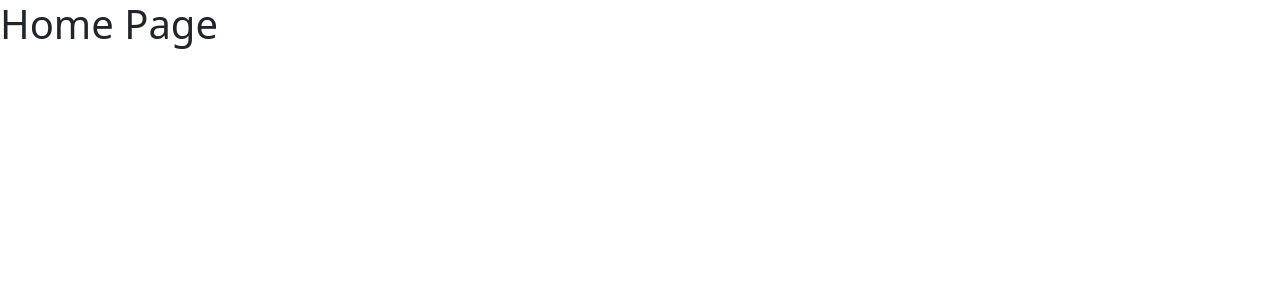
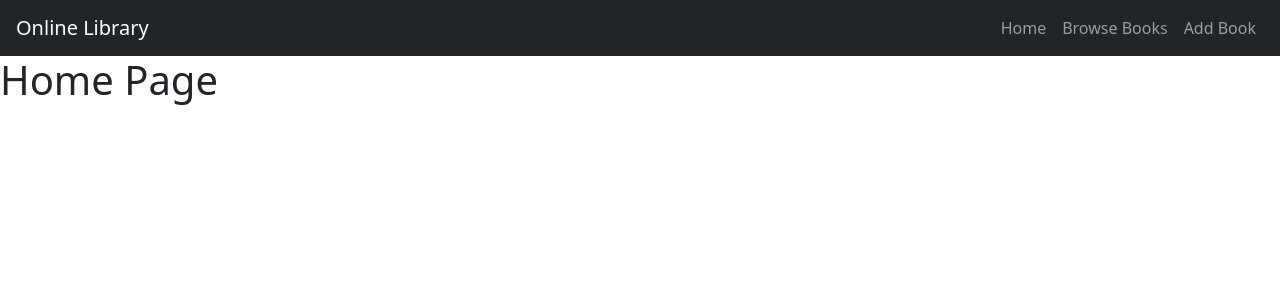
Before and after one commit to TriptiThakur2003/onlineLibrary, a React (Vite) app: page / in a window 1280 px wide. Shown: the top 300 px of the page. Built offline with nearby package versions, Linux system fonts and the light colour scheme.

Commit message:
Added navigation bar with Home, Browse Books and Add Book links

```diff
--- a/src/components/Navbar.jsx
+++ b/src/components/Navbar.jsx
@@ -1,6 +1,36 @@
-// src/pages/Home.jsx
-function Home() {
-  return <h1>Home Page</h1>
+// src/components/Navbar.jsx
+import { Link } from 'react-router-dom'
+
+function Navbar() {
+  return (
+    <nav className="navbar navbar-expand-lg navbar-dark bg-dark px-3">
+      <Link className="navbar-brand" to="/">
+        Online Library
+      </Link>
+
+      <div className="collapse navbar-collapse">
+        <ul className="navbar-nav ms-auto">
+          <li className="nav-item">
+            <Link className="nav-link" to="/">
+              Home
+            </Link>
+          </li>
+
+          <li className="nav-item">
+            <Link className="nav-link" to="/books">
+              Browse Books
+            </Link>
+          </li>
+
+          <li className="nav-item">
+            <Link className="nav-link" to="/add-book">
+              Add Book
+            </Link>
+          </li>
+        </ul>
+      </div>
+    </nav>
+  )
 }
 
-export default Home
+export default Navbar
--- a/src/pages/AddBook.jsx
+++ b/src/pages/AddBook.jsx
@@ -1,6 +1,13 @@
+import Navbar from "../components/Navbar"
+
 // src/pages/Home.jsx
 function Home() {
-  return <h1>Home Page</h1>
+  return (
+  <>
+    <Navbar />
+    <h1>Home Page</h1>
+  </>
+)
 }
 
 export default Home
--- a/src/pages/BookDetails.jsx
+++ b/src/pages/BookDetails.jsx
@@ -1,6 +1,13 @@
 // src/pages/Home.jsx
+import Navbar from "../components/Navbar"
+
 function Home() {
-  return <h1>Home Page</h1>
+  return (
+    <>
+        <Navbar />
+        <h1>Home Page</h1>
+    </>
+    )
 }
 
 export default Home
--- a/src/pages/BrowseBooks.jsx
+++ b/src/pages/BrowseBooks.jsx
@@ -1,6 +1,13 @@
 // src/pages/Home.jsx
+import Navbar from "../components/Navbar"
+
 function Home() {
-  return <h1>Home Page</h1>
+  return (
+    <>
+        <Navbar />
+        <h1>Home Page</h1>
+    </>
+    )
 }
 
 export default Home
--- a/src/pages/Home.jsx
+++ b/src/pages/Home.jsx
@@ -1,6 +1,13 @@
 // src/pages/Home.jsx
+import Navbar from "../components/Navbar"
+
 function Home() {
-  return <h1>Home Page</h1>
+  return (
+    <>
+        <Navbar />
+        <h1>Home Page</h1>
+    </>
+    )
 }
 
 export default Home
```
Also changed, not shown: package.json (+8 -1 lines), 1 other file (tests, documents, lock files or other folders).
